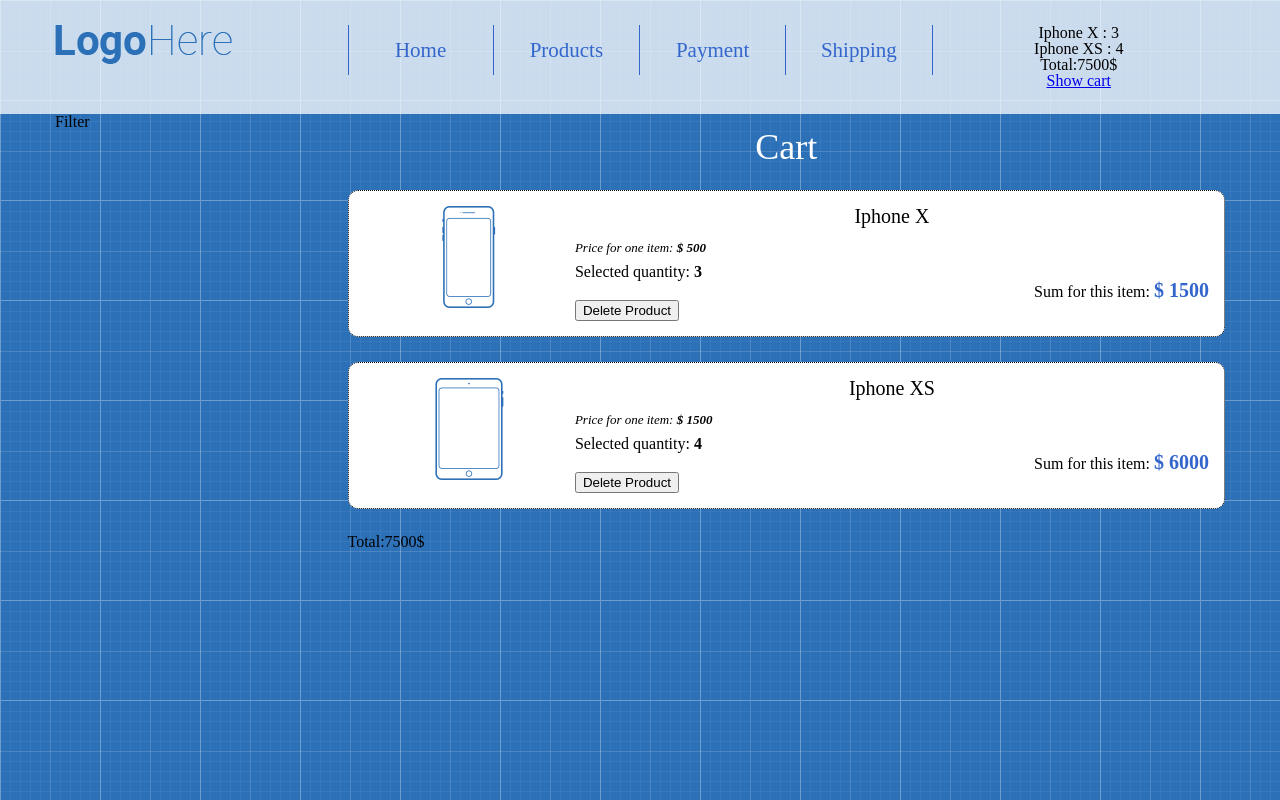
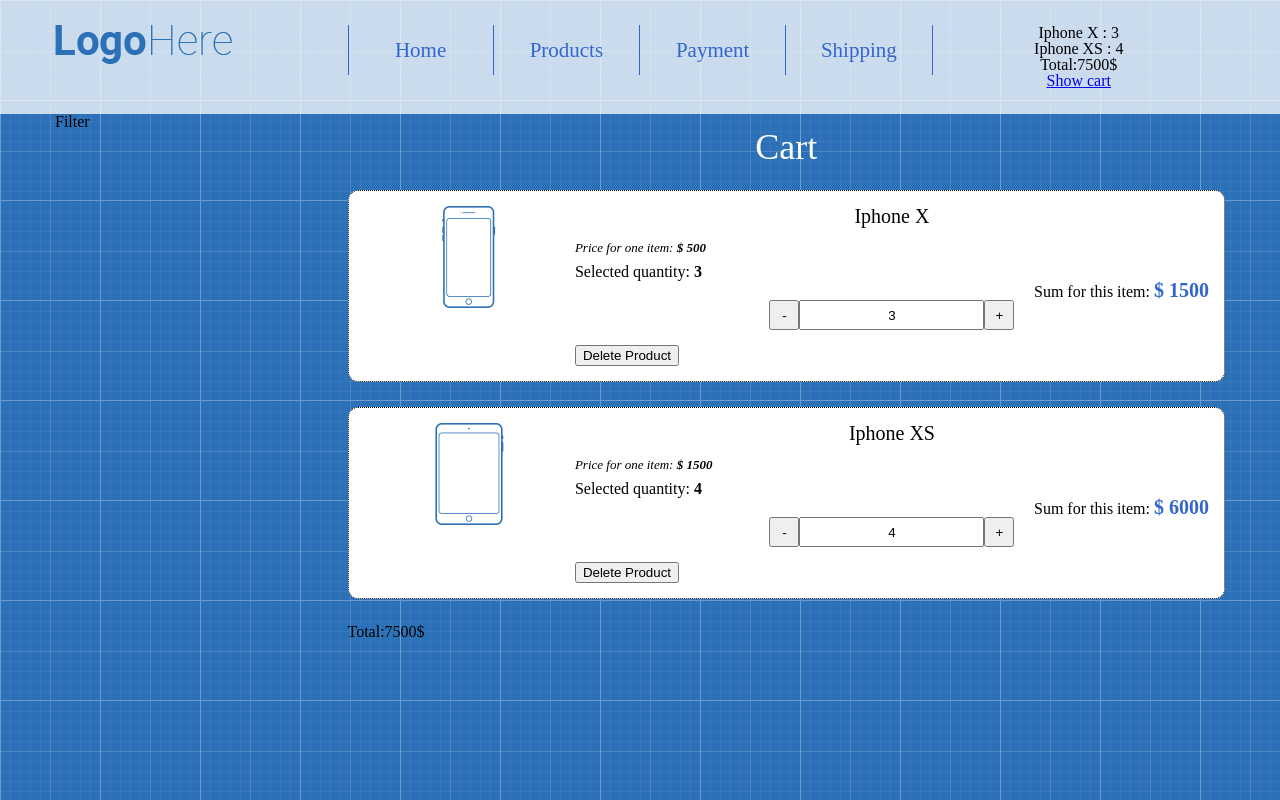
Before and after one commit to tarassh03/shop-project, a React (Create React App) app: page /cart in a window 1280 px wide. Built offline with nearby package versions, Linux system fonts and the light colour scheme.

Commit message:
добавили Quantity

```diff
--- a/src/App/App.js
+++ b/src/App/App.js
@@ -35,6 +35,15 @@
       }))
     }
 
+    changeProductQuantity = (productId,count) => {
+      this.setState((prevState) => ({
+        productInCart:{
+          ...prevState.productInCart,
+          [productId]:count
+        }
+      }))
+    }
+
 
     render() {
       return (
@@ -46,6 +55,7 @@
               addProductToCart={this.addProductToCart}
               productInCart={this.state.productInCart}
               removeProductFromCart={this.removeProductFromCart}
+              changeProductQuantity={this.changeProductQuantity}
              />
             <Footer/>
         </>
--- a/src/App/Main/CartPage/CartPage.js
+++ b/src/App/Main/CartPage/CartPage.js
@@ -7,6 +7,7 @@
 const CartPage = ({
     productInCart,
     removeProductFromCart,
+    changeProductQuantity,
 }) => {
     return (
         <>
@@ -15,6 +16,7 @@
                     CartItem={CartProductListItemExtended}
                     productInCart={productInCart}
                     removeProductFromCart={removeProductFromCart}
+                    changeProductQuantity={changeProductQuantity}
                 />
 
                 <CartTotal
--- a/src/App/Main/Main.js
+++ b/src/App/Main/Main.js
@@ -10,6 +10,7 @@
     addProductToCart,
     productInCart,
     removeProductFromCart,
+    changeProductQuantity,
 }) => {
     return (
         <>
@@ -28,6 +29,7 @@
                             <Route path='/cart' render={() => <CartPage
                                 productInCart={productInCart}
                                 removeProductFromCart={removeProductFromCart}
+                                changeProductQuantity={changeProductQuantity}
                              />} />
                             <Route path='/payment' component={PaymentPage} />
                             <Route path='/shipping' component={ShippingPage} />
--- a/src/App/Main/Products/ProductListItem.js
+++ b/src/App/Main/Products/ProductListItem.js
@@ -1,6 +1,7 @@
 import React, { Component } from 'react'
 import PropTypes from 'prop-types'
 import './ProductListItem.css'
+import Quantity from '../../../Components/Quantity/Quantity'
 
 
     class ProdustListItem extends Component {
@@ -10,7 +11,7 @@
          }
 
 
-         onIncrementClick () {
+         onIncrementClick = () => {
 
             this.setState ((prevState) => ({
                 productCount: prevState.productCount + 1
@@ -50,17 +51,12 @@
                     <div className="product-description">{description}</div>
                     <div className="product-features">Type: {type}</div>
                     <div className="product-features">Capacity: {capacity}Gb</div>
-                    <div className ="product-quantity">
-                        <button
-                        onClick={this.onDecrementClick}
-                        disabled={this.state.productCount <= 1}
-                        >-</button>
-                        <input type="text" value={this.state.productCount} readOnly/>
-                        <button
-                         onClick={() => this.onIncrementClick()}
-                         disabled={this.state.productCount >= 10}
-                        >+</button>
-                    </div>
+                    <Quantity
+                        onDecrementClick = {this.onDecrementClick}
+                        onIncrementClick = {this.onIncrementClick}
+                        productCount = {this.state.productCount}
+                        minCount={1}
+                    />
                     <div className="product-price">$ {price}</div>
                     <div className="btn-add-to-cart"
                         onClick={() => addProductToCart(id,this.state.productCount)}
--- a/src/Components/Cart/CartProductList.js
+++ b/src/Components/Cart/CartProductList.js
@@ -8,6 +8,7 @@
     productsObject = getProductsObject(products),
     CartItem = CartProductListItem,
     removeProductFromCart,
+    changeProductQuantity,
 }) => {
     return (
         <div>
@@ -18,6 +19,7 @@
                         product={productsObject[id]}
                         productCount={productInCart[id]}
                         removeProductFromCart={removeProductFromCart}
+                        changeProductQuantity={changeProductQuantity}
                         />
 
                     )
--- a/src/Components/Cart/CartProductListItemExtended.js
+++ b/src/Components/Cart/CartProductListItemExtended.js
@@ -1,4 +1,5 @@
 import React from 'react'
+import Quantity from '../Quantity/Quantity'
 import './CartProductListItemExtended.css'
 
 
@@ -6,6 +7,7 @@
     product,
     productCount,
     removeProductFromCart,
+    changeProductQuantity,
 
 }) => (
 
@@ -28,6 +30,15 @@
                     <p className="cart-extended-sum">
                          Sum for this item: <span className="bold sum-price">$ {(product.price * productCount)} </span>
                     </p>
+                    <Quantity
+                        onDecrementClick={() => (
+                            productCount === 1
+                            ? removeProductFromCart(product.id)
+                            : changeProductQuantity(product.id,productCount-1))}
+                        onIncrementClick={() => changeProductQuantity(product.id,productCount+1)}
+                        productCount = {productCount}
+                        minCount={0}
+                    />
                     <button onClick={() => removeProductFromCart(product.id)}>Delete Product</button>
                 </div>
             </div>
--- /dev/null
+++ b/src/Components/Quantity/Quantity.js
@@ -0,0 +1,25 @@
+import React from 'react'
+
+const Quantity = ({
+    productCount,
+    onIncrementClick,
+    onDecrementClick,
+    minCount=1,
+}) => {
+    return (
+        <div className ="product-quantity">
+                <button
+                    onClick={() => onDecrementClick()}
+                    disabled={productCount <= minCount}
+                >-</button>
+                <input type="text" value={productCount} readOnly/>
+                <button
+                    onClick={() => onIncrementClick()}
+                    disabled={productCount >= 10}
+                >+</button>
+        </div>
+
+    )
+}
+
+export default Quantity
--- a/src/Components/Testimonials/Testimonials.js
+++ b/src/Components/Testimonials/Testimonials.js
@@ -3,7 +3,7 @@
 const Testimonials = () => {
 
     const arrTestimonials = [
-        {name:"Jack",text:"Все очень нравится и товар и работа интернет- магазина. Уже пол года заказываю вещи. И за пол года полное доверие к магазину. Спасибо вам за вашу оперативную работу."},
+        {name:"Jack",text:"Все очень нравится и товар и работа интернет- магазина. Уже пол года заказываю телефоны. И за пол года полное доверие к магазину. Спасибо вам за вашу оперативную работу."},
         {name:"Вікторія",text:"Тут все завжди швидки і якісно! Дякую"}
     ]
 
```
Also changed, not shown: 1 other file (tests, documents, lock files or other folders).
